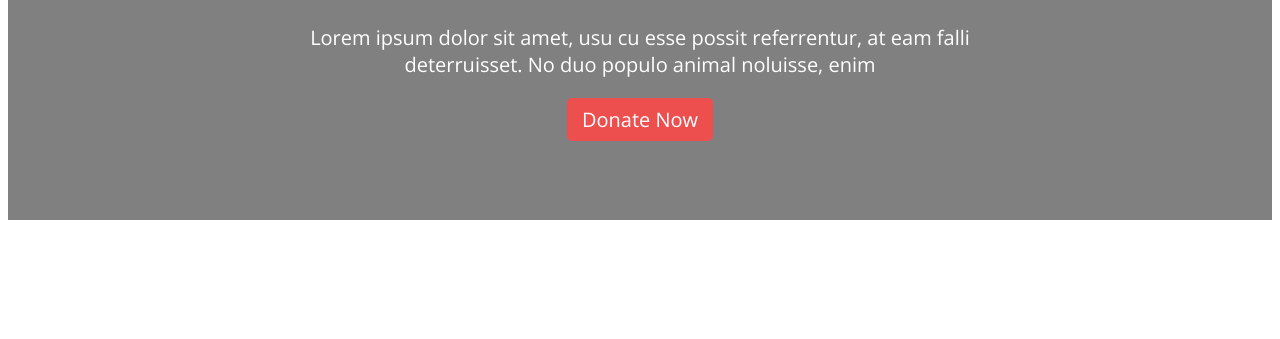
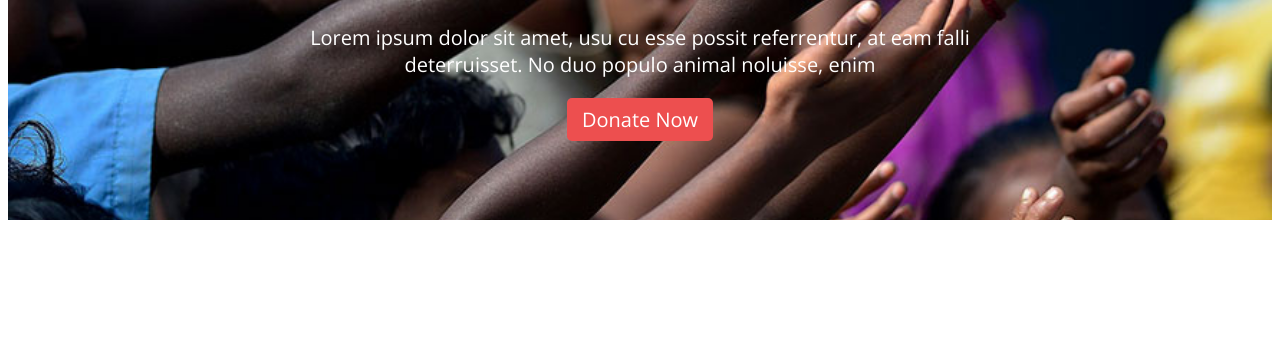
Before and after one commit to Siam-WD/donate, a plain HTML site: page index.html in a window 1280 px wide. Shown: the part 388-727 px from the top of the page. Drawn offline with nearby package versions, Linux system fonts and the light colour scheme.

Commit message:
image fix

```diff
--- a/styles/style.css
+++ b/styles/style.css
@@ -4,7 +4,7 @@
     font-family: 'Open Sans', sans-serif;
 }
 header{
-    background-image: url('./images/donation13.jpg');
+    background-image: url('../images/donation13.jpg');
     background-color: grey;
     background-size: cover;
     background-repeat: no-repeat;
```
